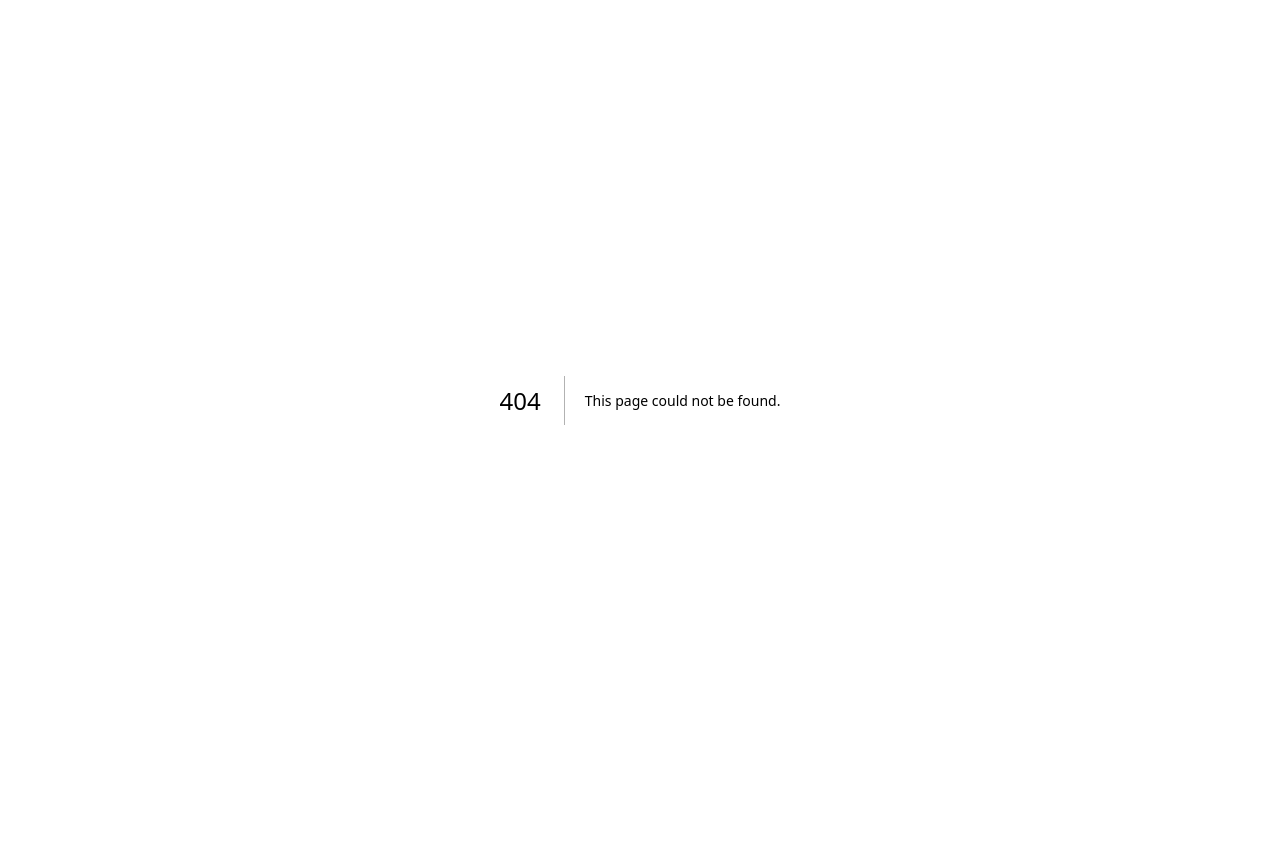
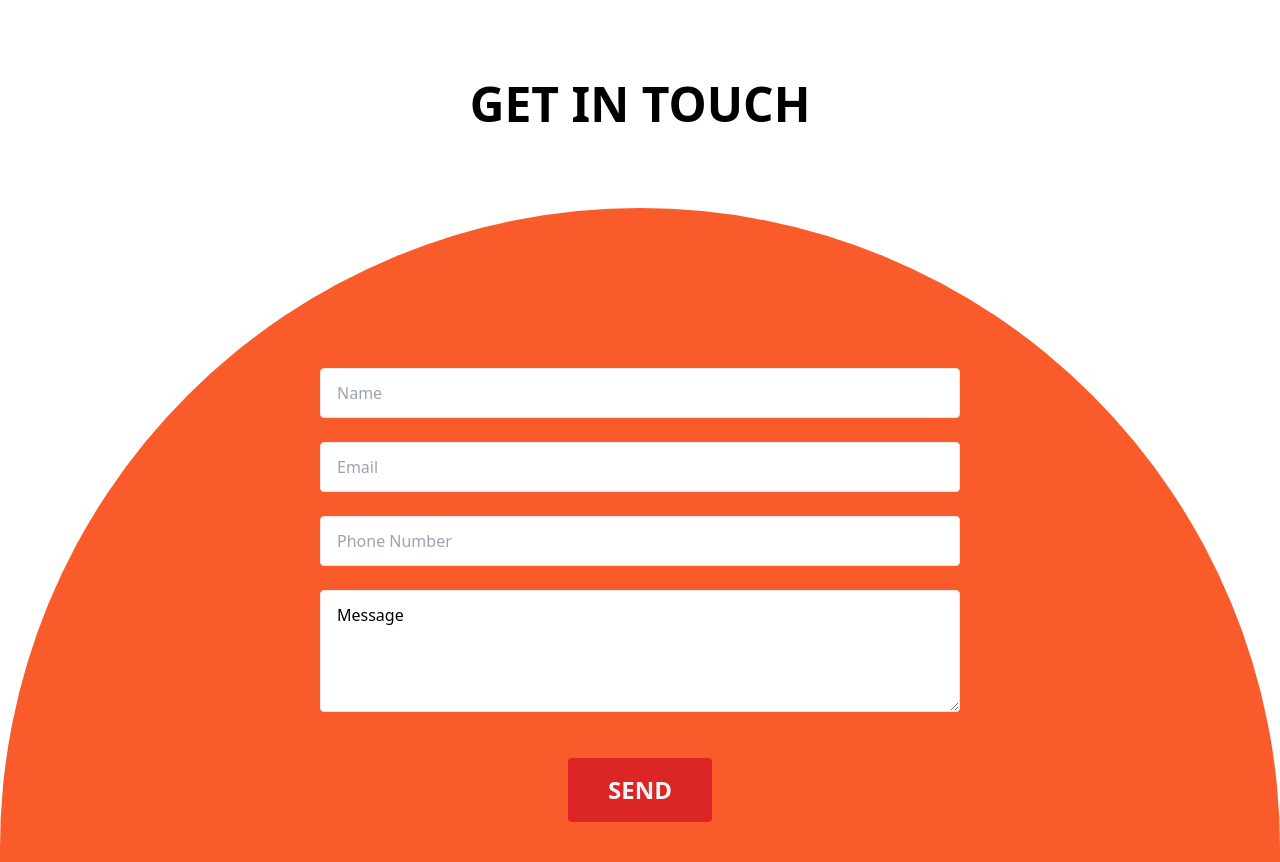
Before and after one commit to rizvan555/RENT-A-CAR, a Next.js app: page /contact in a window 1280 px wide. Before the commit this address had no page. Before the commit the page ends 800 px from the top, so only its background shows below. Built offline with nearby package versions, Linux system fonts and the light colour scheme.

Commit message:
created contact page

```diff
--- /dev/null
+++ b/pages/contact.tsx
@@ -0,0 +1,56 @@
+import React from "react";
+import Button from "./components/resource/Button";
+
+function Contact() {
+  return (
+    <div className="">
+      <h1 className="text-center text-5xl font-bold my-20">GET IN TOUCH</h1>
+      <div className="bg-primary pt-40 pb-10 rounded-tr-[720px] rounded-tl-[720px]">
+        <form
+          action=""
+          className="flex flex-col gap-6 justify-center items-center"
+        >
+          <div className="">
+            <input
+              type="text"
+              placeholder="Name"
+              className="border px-4 py-3 w-[50vw] rounded"
+            />
+          </div>
+          <div className="">
+            <input
+              type="email"
+              placeholder="Email"
+              className="border px-4 py-3 w-[50vw] rounded"
+            />
+          </div>
+          <div className="">
+            <input
+              type="tel"
+              placeholder="Phone Number"
+              className="border px-4 py-3 w-[50vw] rounded"
+            />
+          </div>
+
+          <div className="">
+            <textarea
+              name="Message"
+              id=""
+              className="border px-4 py-3 w-[50vw] rounded"
+              rows={4}
+            >
+              Message
+            </textarea>
+          </div>
+        </form>
+        <div className="text-center mt-10 ">
+          <Button className="bg-red-600 text-slate-100 border-0 rounded active:scale-95 transition-all">
+            SEND
+          </Button>
+        </div>
+      </div>
+    </div>
+  );
+}
+
+export default Contact;
--- a/pages/index.tsx
+++ b/pages/index.tsx
@@ -1,10 +1,12 @@
 import { Inter } from "next/font/google";
 import Catalog from "./components/catalog";
 import InfoBar from "./infoBar";
-import Home from "./Home";
-import About from "./About";
-import SearchContainer from "./SearchContainer";
+
 import Customers from "./customers";
+import Home from "./home";
+import About from "./about";
+import SearchContainer from "./searchContainer";
+import Contact from "./contact";
 
 const inter = Inter({ subsets: ["latin"] });
 
@@ -17,6 +19,7 @@ export default function HomePage() {
       <Catalog />
       <InfoBar />
       <Customers />
+      <Contact />
     </div>
   );
 }
```
